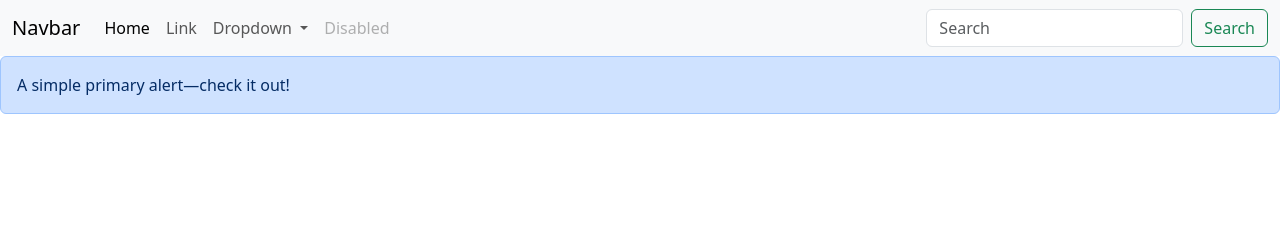
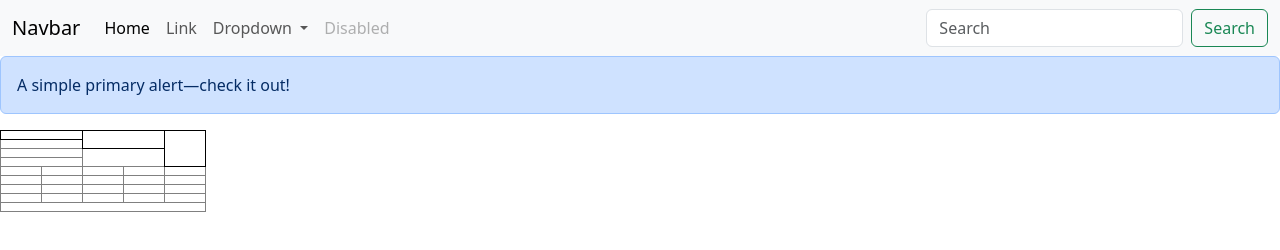
Before and after one commit to MariuszKoli/Strona-WWW, a plain HTML site: page index.html in a window 1280 px wide. Drawn offline with Linux system fonts and the light colour scheme.

Commit message:
index.html

```diff
--- a/index.html
+++ b/index.html
@@ -48,6 +48,67 @@
         A simple primary alert—check it out!
       </div>
 
+
+        <style type="text/css">
+.tg  {border-collapse:collapse;border-spacing:0;}
+.tg td{border-color:black;border-style:solid;border-width:1px;font-family:Arial, sans-serif;font-size:14px;
+  overflow:hidden;padding:4px 20px;word-break:normal;}
+.tg th{border-color:black;border-style:solid;border-width:1px;font-family:Arial, sans-serif;font-size:14px;
+  font-weight:normal;overflow:hidden;padding:4px 20px;word-break:normal;}
+.tg .tg-0lax{text-align:left;vertical-align:top}
+.tg .tg-0pky{border-color:inherit;text-align:left;vertical-align:top}
+</style>
+<table class="tg"><thead>
+  <tr>
+    <th class="tg-0lax" colspan="2"></th>
+    <th class="tg-0lax" colspan="2" rowspan="2"></th>
+    <th class="tg-0lax" rowspan="4"></th>
+  </tr>
+  <tr>
+    <th class="tg-0pky" colspan="2"></th>
+  </tr>
+  <tr>
+    <th class="tg-0pky" colspan="2"></th>
+    <th class="tg-0pky" colspan="2" rowspan="2"></th>
+  </tr>
+  <tr>
+    <th class="tg-0pky" colspan="2"></th>
+  </tr></thead>
+<tbody>
+  <tr>
+    <td class="tg-0pky"></td>
+    <td class="tg-0pky"></td>
+    <td class="tg-0pky"></td>
+    <td class="tg-0pky"></td>
+    <td class="tg-0pky"></td>
+  </tr>
+  <tr>
+    <td class="tg-0pky"></td>
+    <td class="tg-0pky"></td>
+    <td class="tg-0pky"></td>
+    <td class="tg-0pky"></td>
+    <td class="tg-0pky"></td>
+  </tr>
+  <tr>
+    <td class="tg-0pky"></td>
+    <td class="tg-0pky"></td>
+    <td class="tg-0pky"></td>
+    <td class="tg-0pky"></td>
+    <td class="tg-0pky"></td>
+  </tr>
+  <tr>
+    <td class="tg-0pky"></td>
+    <td class="tg-0pky"></td>
+    <td class="tg-0pky"></td>
+    <td class="tg-0pky"></td>
+    <td class="tg-0pky"></td>
+  </tr>
+  <tr>
+    <td class="tg-0pky" colspan="5"></td>
+  </tr>
+</tbody></table>
+
+
       <!--<script src="https://cdn.jsdelivr.net/npm/bootstrap@5.3.3/dist/js/bootstrap.bundle.min.js" integrity="sha384-YvpcrYf0tY3lHB60NNkmXc5s9fDVZLESaAA55NDzOxhy9GkcIdslK1eN7N6jIeHz" crossorigin="anonymous"></script>-->
       <script src="js/bootstrap.bundle.min.js"></script>
 </body>
```
